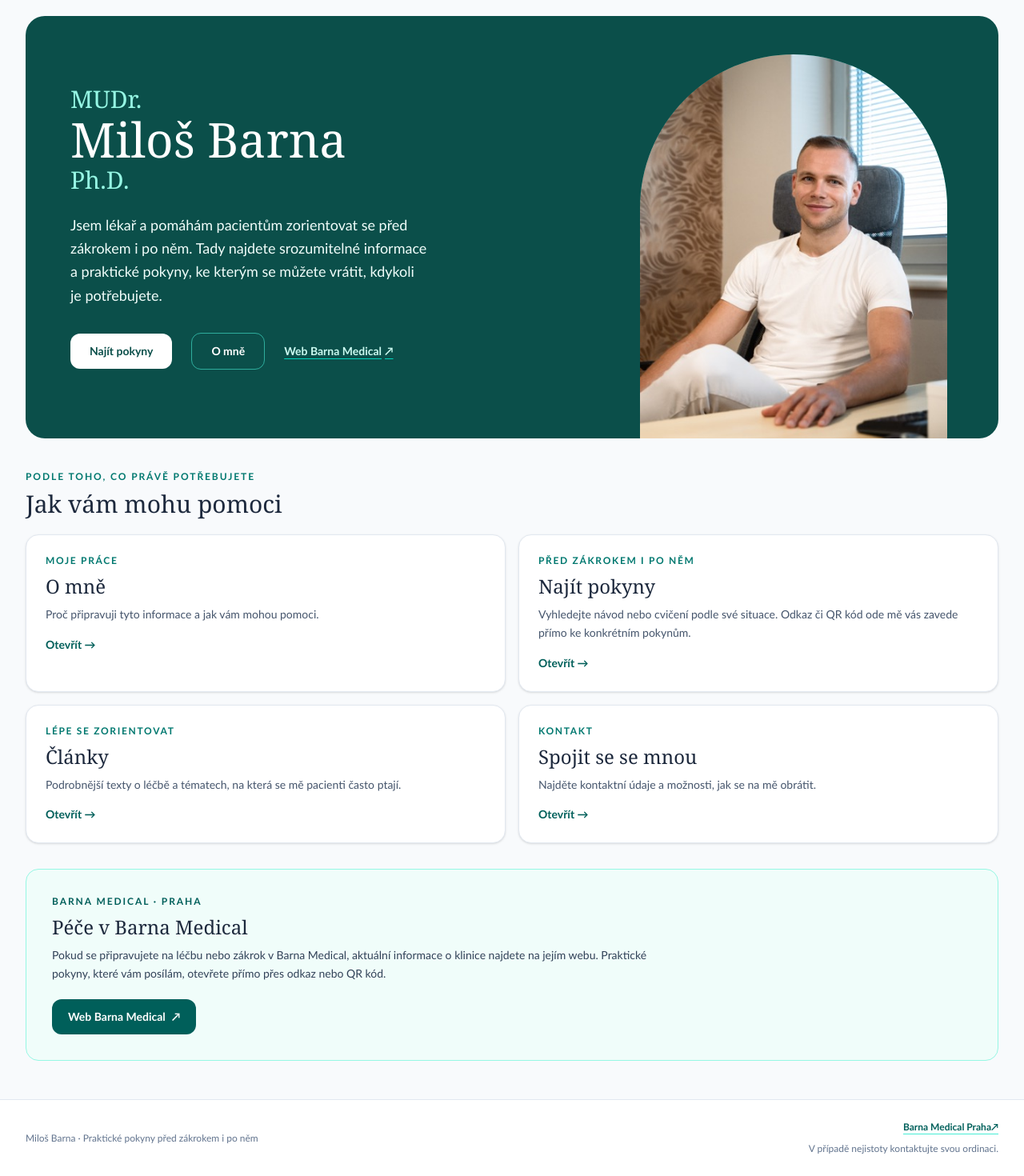
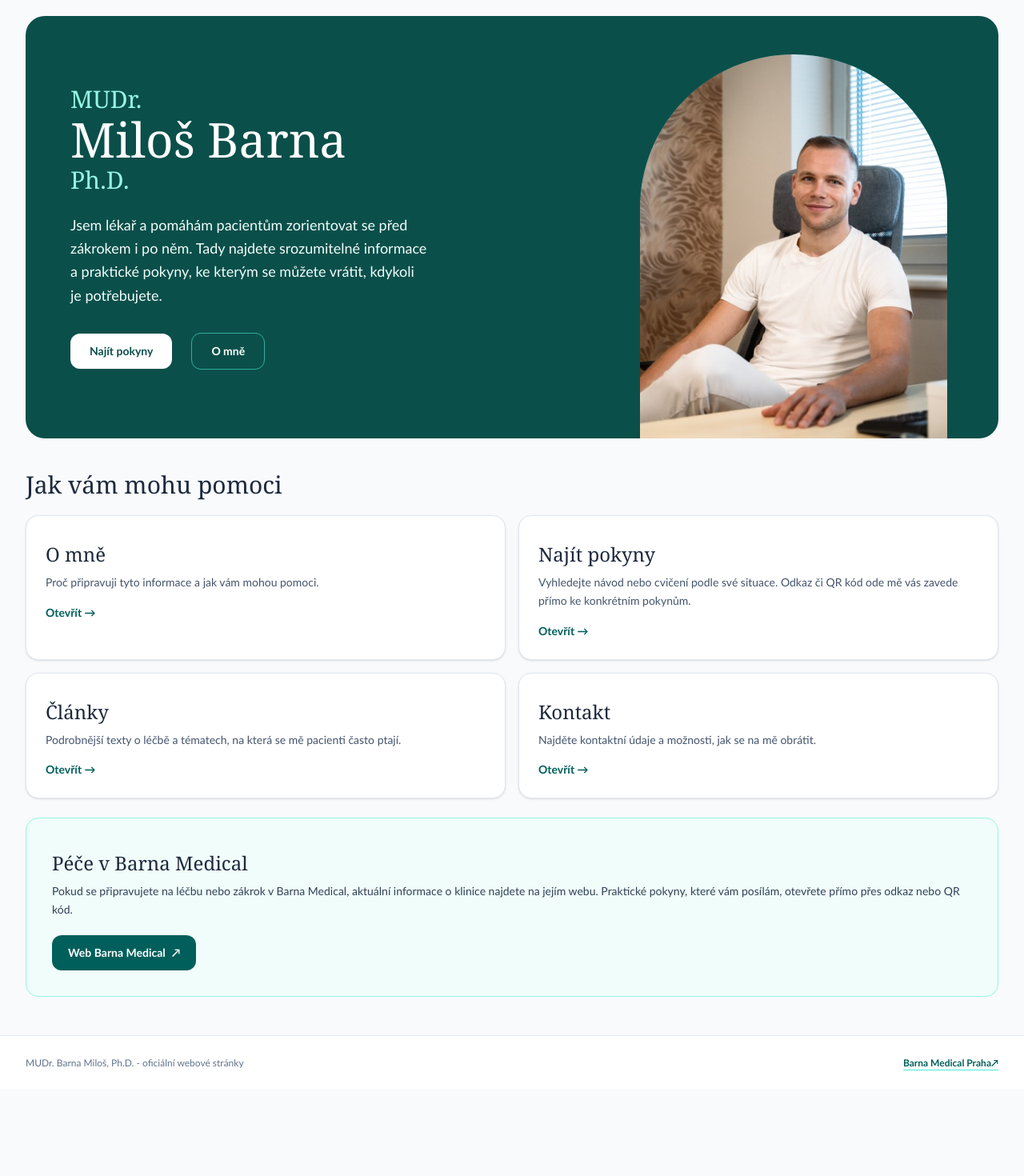
Before and after one commit to Michal-soukrome/milos-barna-fyzio-miniapp, a Next.js app: page / in a window 1280 px wide. Shown: the part 100-1570 px from the top of the page at 80% size. After the commit the page ends 1462 px from the top, so only its background shows below. Built offline with nearby package versions, Linux system fonts and the light colour scheme.

Commit message:
checkpoint

```diff
--- a/app/clanky/page.tsx
+++ b/app/clanky/page.tsx
@@ -25,9 +25,6 @@ export default async function ArticlesPage() {
   return (
     <Layout>
       <section>
-        <p className="text-xs font-bold uppercase tracking-[0.16em] text-teal-700">
-          Pro lepší orientaci
-        </p>
         <h1 className="font-serif-display mt-2 text-4xl leading-tight text-slate-800">
           Články
         </h1>
--- a/app/kontakt/page.tsx
+++ b/app/kontakt/page.tsx
@@ -20,9 +20,6 @@ export default function ContactPage() {
   return (
     <Layout>
       <section className="rounded-3xl border border-slate-200 bg-white p-6 shadow-sm sm:p-10">
-        <p className="text-xs font-bold uppercase tracking-[0.16em] text-teal-700">
-          Spojte se se mnou
-        </p>
         <h1 className="font-serif-display mt-2 text-4xl leading-tight text-slate-800">
           Kontakt
         </h1>
--- a/app/page.tsx
+++ b/app/page.tsx
@@ -33,7 +33,7 @@ const destinations = [
   {
     href: "/kontakt",
     eyebrow: "Kontakt",
-    title: "Spojit se se mnou",
+    title: "Kontakt",
     description: "Najděte kontaktní údaje a možnosti, jak se na mě obrátit.",
   },
 ];
@@ -73,17 +73,6 @@ export default function HomePage() {
               >
                 O mně
               </Link>
-              <a
-                href="https://www.barnamedical.cz/"
-                target="_blank"
-                rel="noopener noreferrer"
-                className="inline-flex min-h-11 items-center text-sm font-bold text-teal-100 underline decoration-teal-400 underline-offset-4 transition-colors hover:text-white hover:decoration-white focus-visible:outline focus-visible:outline-2 focus-visible:outline-offset-2 focus-visible:outline-white"
-              >
-                Web Barna Medical
-                <span aria-hidden="true" className="ml-1">
-                  ↗
-                </span>
-              </a>
             </div>
           </div>
 
@@ -103,11 +92,9 @@ export default function HomePage() {
         </div>
       </section>
 
+      <div className="space-y-6">
         <section className="mt-10">
           <div className="mb-5">
-          <p className="text-xs font-bold uppercase tracking-[0.16em] text-teal-700">
-            Podle toho, co právě potřebujete
-          </p>
             <h2 className="font-serif-display mt-2 text-3xl text-slate-800">
               Jak vám mohu pomoci
             </h2>
@@ -119,7 +106,7 @@ export default function HomePage() {
                   href={destination.href}
                   className="group block h-full rounded-2xl border border-slate-200 bg-white p-6 shadow-sm transition-all hover:-translate-y-0.5 hover:border-teal-600 hover:shadow-md group"
                 >
-                <p className="text-xs font-bold uppercase tracking-[0.14em] text-teal-700">
+                  <p className="!hidden text-xs font-bold uppercase tracking-[0.14em] text-teal-700">
                     {destination.eyebrow}
                   </p>
                   <h3 className="font-serif-display mt-2 text-2xl text-slate-800 group-hover:text-teal-800">
@@ -137,14 +124,11 @@ export default function HomePage() {
           </ul>
         </section>
 
-      <section className="mt-8 rounded-2xl border border-teal-200 bg-teal-50 p-6 sm:p-8">
-        <p className="text-xs font-bold uppercase tracking-[0.16em] text-teal-800">
-          Barna Medical · Praha
-        </p>
+        <section className="rounded-2xl border border-teal-200 bg-teal-50 p-6 sm:p-8">
           <h2 className="font-serif-display mt-2 text-2xl text-slate-800">
             Péče v Barna Medical
           </h2>
-        <p className="mt-2 max-w-3xl text-sm leading-relaxed text-slate-700">
+          <p className="mt-2 text-sm leading-relaxed text-slate-700">
             Pokud se připravujete na léčbu nebo zákrok v Barna Medical, aktuální
             informace o klinice najdete na jejím webu. Praktické pokyny, které
             vám posílám, otevřete přímo přes odkaz nebo QR kód.
@@ -161,6 +145,7 @@ export default function HomePage() {
             </span>
           </a>
         </section>
+      </div>
     </Layout>
   );
 }
--- a/components/Console.tsx
+++ b/components/Console.tsx
@@ -146,18 +146,16 @@ export default function Console({
   return (
     <Layout>
       <header className="mb-8">
-        <p className="mb-2 text-xs font-bold uppercase tracking-[0.16em] text-teal-700">
-          Pokyny pro pacienty
-        </p>
         <h1 className="font-serif-display text-3xl leading-tight text-slate-800">
           Pokyny a cvičení pro pacienty
         </h1>
-        <p className="mt-3 max-w-2xl text-sm leading-relaxed text-slate-600">
+        <p className="mt-3 text-sm leading-relaxed text-slate-600">
           Najděte návod podle své situace, nebo procházejte témata. Konkrétní
           pokyny můžete otevřít také přímo přes odkaz nebo QR kód od lékaře.
         </p>
       </header>
 
+      <div className="space-y-6">
         <TopicMatcher />
 
         <div className="dashboard-grid gap-8">
@@ -293,6 +291,7 @@ export default function Console({
             </ul>
           </section>
         </div>
+      </div>
 
       <dialog
         ref={shareDialogRef}
@@ -312,15 +311,15 @@ export default function Console({
             event.currentTarget.close();
           }
         }}
-        className="m-auto max-h-[90dvh] w-[calc(100%-2rem)] max-w-xl overflow-y-auto border-0 bg-white p-0 shadow-2xl backdrop:bg-slate-950/60"
+        className="m-auto max-h-[90dvh] w-[calc(100%-2rem)] max-w-xl overflow-y-auto border-0 bg-white p-0 shadow-2xl backdrop:bg-slate-950/60 "
       >
-        <div className="p-5 sm:p-7">
+        <div className="p-5 sm:p-7 relative">
           <div className="mb-4 flex justify-end">
             <button
               ref={closeButtonRef}
               type="button"
               onClick={() => shareDialogRef.current?.close()}
-              className="inline-flex min-h-11 items-center rounded-lg px-3 text-sm font-semibold text-slate-600 hover:bg-slate-100 hover:text-slate-900 focus-visible:outline focus-visible:outline-2 focus-visible:outline-teal-700"
+              className="absolute top-2 right-2 inline-flex min-h-11 items-center rounded-lg px-3 text-sm font-semibold text-slate-600 hover:bg-slate-100 hover:text-slate-900 focus-visible:outline focus-visible:outline-2 focus-visible:outline-teal-700"
             >
               Zavřít
             </button>
--- a/components/SiteChrome.tsx
+++ b/components/SiteChrome.tsx
@@ -152,9 +152,7 @@ export default function SiteChrome({
 
       <footer className="border-t border-slate-200 bg-white">
         <div className="mx-auto flex w-full max-w-7xl flex-col gap-4 px-4 py-6 text-xs leading-relaxed text-slate-500 sm:flex-row sm:items-center sm:justify-between sm:px-8">
-          <span>
-            Miloš Barna · Praktické pokyny před zákrokem i po něm
-          </span>
+          <span>MUDr. Barna Miloš, Ph.D. - oficiální webové stránky</span>
           <div className="flex flex-col gap-2 sm:items-end">
             <a
               href="https://www.barnamedical.cz/"
@@ -164,7 +162,6 @@ export default function SiteChrome({
             >
               Barna Medical Praha <span aria-hidden="true">↗</span>
             </a>
-            <span>V případě nejistoty kontaktujte svou ordinaci.</span>
           </div>
         </div>
       </footer>
--- a/components/TopicActions.tsx
+++ b/components/TopicActions.tsx
@@ -17,7 +17,7 @@ export default function TopicActions({ topic }: { topic: PatientGuide }) {
 
   return (
     <div>
-      <div className="mb-2 text-xs font-bold uppercase tracking-[0.14em] text-teal-700">
+      <div className="!hidden mb-2 text-xs font-bold uppercase tracking-[0.14em] text-teal-700">
         {topic.bodyPart}
       </div>
       <h2 className="font-serif-display text-3xl leading-tight text-slate-800">
@@ -42,7 +42,7 @@ export default function TopicActions({ topic }: { topic: PatientGuide }) {
         )}
       </div>
 
-      <div className="mt-8 rounded-lg border border-slate-200 bg-white px-4 py-3 text-sm text-slate-500">
+      <div className="mt-4 rounded-lg border border-slate-200 bg-white px-4 py-3 text-sm text-slate-500">
         Tyto pokyny poskytují pouze obecné informace. Nenahrazují osobní
         vyšetření. V případě nejistoty se ozvěte nebo přijďte znovu.
       </div>
@@ -75,9 +75,7 @@ function QrPane({ url, title }: { url: string; title: string }) {
   return (
     <div className="flex flex-col items-center rounded-2xl border border-slate-200 bg-teal-50/50 px-4 py-8">
       <QRCodeSVG value={url} size={200} level="M" fgColor="#123247" />
-      <p className="mt-4 text-center text-sm text-slate-500">
-        Ať si pacient naskenuje kód pro téma &bdquo;{title}&ldquo;.
-      </p>
+
       <p className="mt-1 break-all text-center text-xs text-slate-500">{url}</p>
     </div>
   );
--- a/components/TopicMatcher.tsx
+++ b/components/TopicMatcher.tsx
@@ -51,16 +51,10 @@ export default function TopicMatcher() {
     <section className="mb-10 rounded-2xl border border-teal-200 bg-teal-50 p-5 shadow-sm sm:p-6">
       <div className="flex items-start justify-between gap-4">
         <div>
-          <p className="text-xs font-bold uppercase tracking-[0.16em] text-teal-800">
-            Najít podle situace
-          </p>
           <h2 className="font-serif-display mt-1 text-2xl text-slate-800">
-            Co potřebujete vědět?
+            Napište, co hledáte
           </h2>
         </div>
-        <span className="rounded-full border border-teal-300 px-2.5 py-1 text-xs font-bold text-teal-800">
-          Vyhledání návodu
-        </span>
       </div>
       <p className="mt-2 text-sm leading-relaxed text-slate-600">
         Popište téma nebo situaci a najdeme související návod. Například pokyny
--- a/package.json
+++ b/package.json
@@ -11,8 +11,9 @@
   "dependencies": {
     "@portabletext/react": "^8.0.1",
     "@portabletext/types": "^4.0.2",
+    "@sanity/assist": "^6.2.5",
     "@sanity/image-url": "^2.1.1",
-    "@sanity/assist": "^6.2.5",
+    "lucide-react": "^1.60.0",
     "next": "^16.4.2",
     "next-sanity": "^13.3.4",
     "qrcode.react": "^4.2.0",
```
Also changed, not shown: 1 other file (tests, documents, lock files or other folders). Lines whose indentation alone changed are shown as unchanged.
